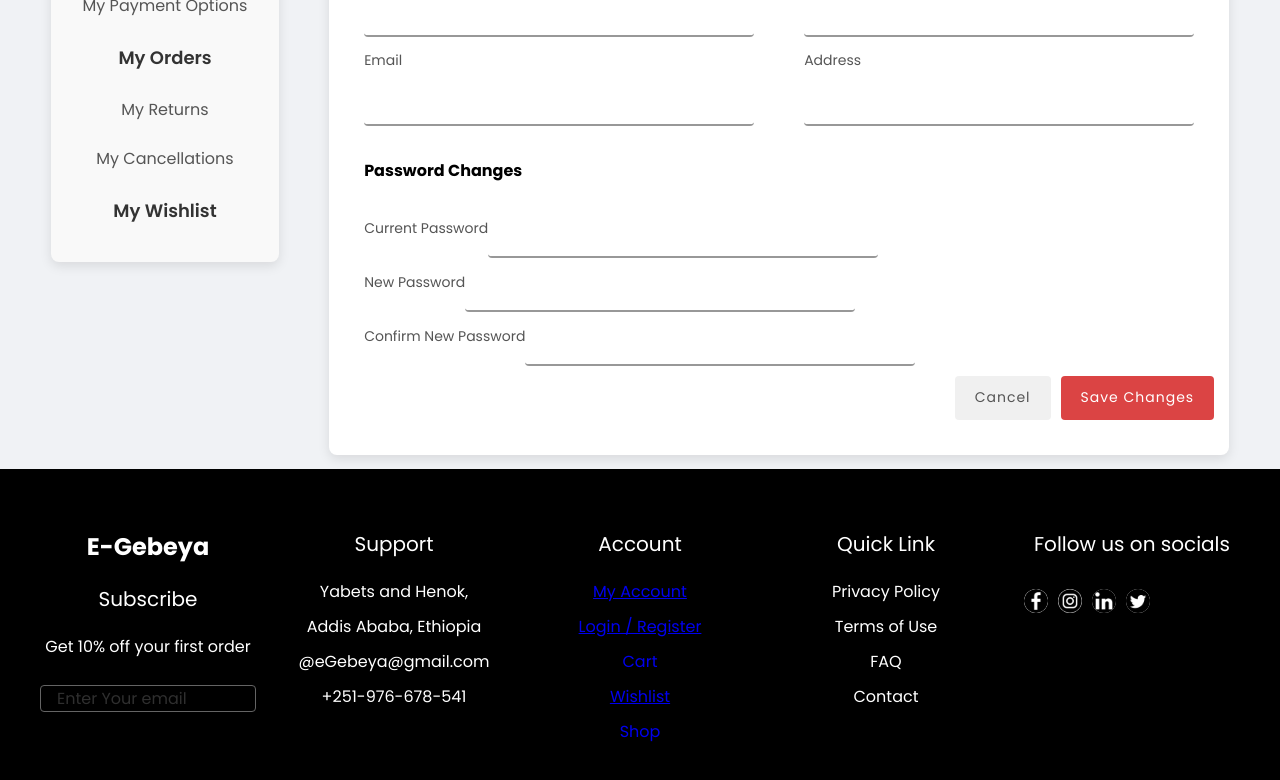
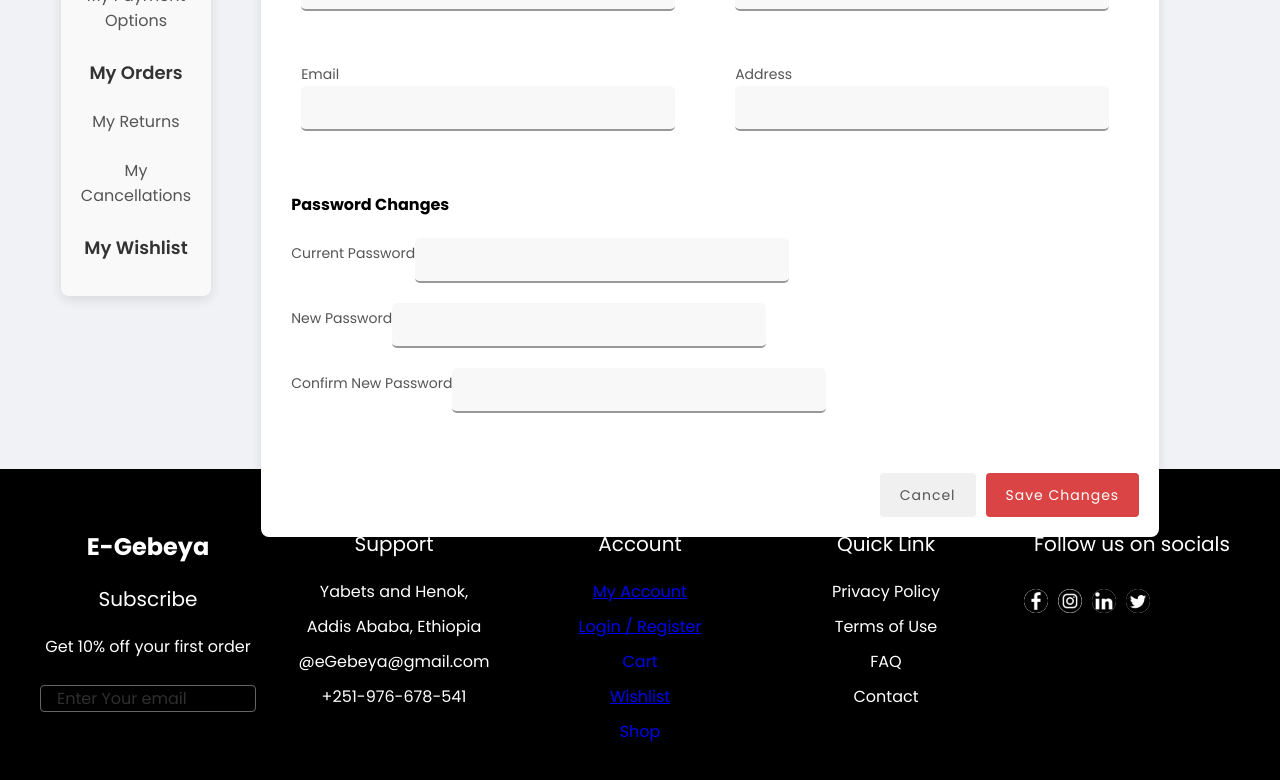
Before and after one commit to CybersoftInt/E-gebeya2, a React (Create React App) app: page /login in a window 1280 px wide. Both pictures are taken after a click on the item "My Account". Shown: the part 513-1293 px from the top of the page. Built offline with nearby package versions, Linux system fonts and the light colour scheme.

Commit message:
Update Profile.css

```diff
--- a/src/Components/Profile/Profile.css
+++ b/src/Components/Profile/Profile.css
@@ -2,17 +2,14 @@
     display: flex;
     flex-direction: row;
     padding: 20px;
-    margin: auto;
 }
-
 
 .profile-container {
     display: flex;
-    white-space: nowrap;
-    width: 30%;
     flex-direction: column;
     background: #f9f9f9;
     padding: 20px;
+    margin-left: -60px;
     border-radius: 8px;
     box-shadow: 0px 4px 12px rgba(0, 0, 0, 0.1);
 }
@@ -22,7 +19,7 @@
     font-weight: 600;
     font-size: 18px;
     color: #333;
-    /* margin-bottom: 15px; */
+    margin-bottom: 15px;
 }
 
 .profile p {
@@ -32,7 +29,7 @@
     cursor: pointer;
     margin: 8px 0;
     padding: 8px 0;
-    /* border-bottom: 1px solid #e0e0e0; */
+
 }
 
 .profile p.active {
@@ -42,7 +39,8 @@
 
 .form-container {
     flex-grow: 1;
-    margin-top: 240px;
+    text-align: left;
+    margin-top: 310px;
     padding: 20px;
     background: #fff;
     border-radius: 8px;
@@ -52,8 +50,6 @@
 .form {
     display: flex;
     flex-direction: column;
-    text-align: left;
-    padding: 15px;
 }
 
 .form h3 {
@@ -61,7 +57,7 @@
     font-weight: 600;
     font-size: 20px;
     color: #DB4444;
-    /* margin-bottom: 20px; */
+    margin-bottom: 10px;
 }
 
 .input {
@@ -70,7 +66,7 @@
     justify-content: space-between;
     /* margin-bottom: 20px; */
     gap: 30px;
-
+    padding: 20px;
 }
 
 .input div {
@@ -86,30 +82,31 @@ label {
     font-family: 'Poppins', sans-serif;
     font-size: 14px;
     color: #555;
-    /* margin-bottom: 5px; */
+    margin-bottom: 5px;
 }
 
 input {
     width: 100%;
-    padding: 10px;
     border: 1px solid #ccc;
-    border-radius: 4px;
+    border-radius: 5px;
     font-family: 'Poppins', sans-serif;
     font-size: 14px;
     color: #333;
+    background-color: #f0f0f0;
+    margin-right: 10px;
 }
 
 .password {
-    /* margin-bottom: 20px; */
+    margin-bottom: 20px;
+    padding: 10px;
 }
 
 .password .pass {
-    /* margin-bottom: 20px; */
+    margin-bottom: 20px;
 }
 
 .buttons {
     display: flex;
-    margin-right: -20px;
     justify-content: flex-end;
     gap: 10px;
 }
```
